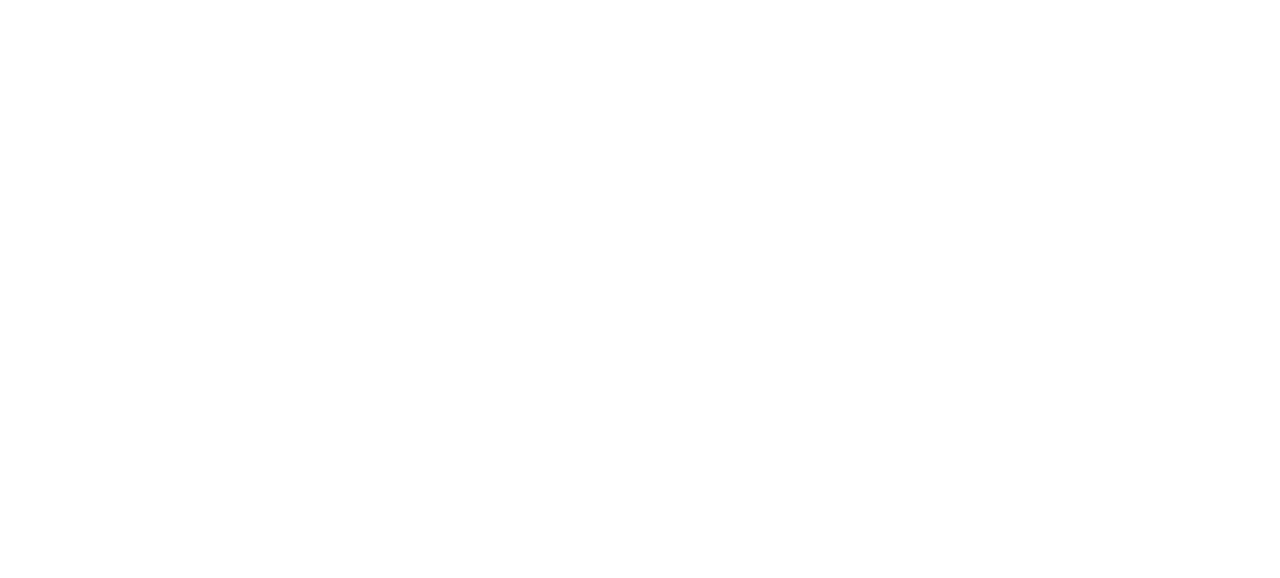
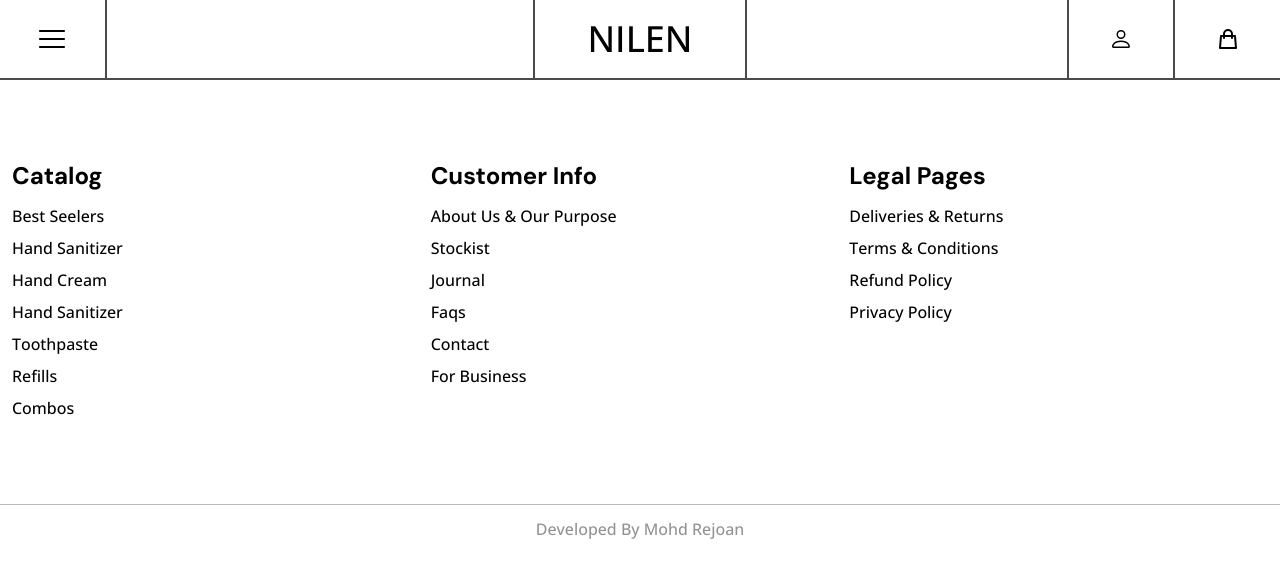
Before and after one commit to rejoan121615/NILEN-fullStack-e-commerce, a React (Vite) app in the folder front-end/: page / in a window 1280 px wide. Shown: the top 578 px of the page. Built offline with nearby package versions, Linux system fonts and the light colour scheme.

Commit message:
header complete and footer linksList created

```diff
--- a/front-end/index.html
+++ b/front-end/index.html
@@ -5,6 +5,12 @@
         <link rel="icon" type="image/svg+xml" href="/vite.svg" />
         <meta name="viewport" content="width=device-width, initial-scale=1.0" />
         <title>Vite + React</title>
+        <link rel="preconnect" href="https://fonts.googleapis.com" />
+        <link rel="preconnect" href="https://fonts.gstatic.com" crossorigin />
+        <link
+            href="https://fonts.googleapis.com/css2?family=DM+Sans:wght@500;700&family=Open+Sans:wght@500&display=swap"
+            rel="stylesheet"
+        />
     </head>
     <body>
         <div id="root"></div>
--- a/front-end/package.json
+++ b/front-end/package.json
@@ -10,9 +10,12 @@
   },
   "dependencies": {
     "react": "^18.2.0",
-    "react-dom": "^18.2.0"
+    "react-dom": "^18.2.0",
+    "react-icons": "^4.7.1",
+    "react-router-dom": "^6.5.0"
   },
   "devDependencies": {
+    "@tailwindcss/typography": "^0.5.8",
     "@types/react": "^18.0.24",
     "@types/react-dom": "^18.0.8",
     "@vitejs/plugin-react": "^2.2.0",
--- a/front-end/src/App.jsx
+++ b/front-end/src/App.jsx
@@ -1,13 +1,17 @@
-import { useState } from 'react'
+import { useState } from "react";
+import Header from "./Components/Elements/Header/Header";
+import Footer from "./Components/Elements/Footer/Footer";
 
 function App() {
+    const [name, setName] = useState();
 
+    return (
+        <div className="App prose ">
+            <Header />
 
-  return (
-    <div className="App">
-
-    </div>
-  )
+            <Footer />
+        </div>
+    );
 }
 
-export default App
+export default App;
--- /dev/null
+++ b/front-end/src/Components/Elements/Footer/Footer.jsx
@@ -0,0 +1,112 @@
+import React from "react";
+import SignupForUpdate from "../../Ui/SignupForUpdate/SignupForUpdate";
+import FooterLists from "./FooterLists";
+
+const Footer = () => {
+    const FooterData = [
+        {
+            title: "catalog",
+            child: [
+                {
+                    title: "Best Seelers",
+                    url: "best-seelers",
+                },
+                {
+                    title: "hand sanitizer",
+                    url: "hand-sanitizer",
+                },
+                {
+                    title: "hand cream",
+                    url: "hand-cream",
+                },
+                {
+                    title: "hand sanitizer",
+                    url: "hand-soap",
+                },
+                {
+                    title: "Toothpaste",
+                    url: "toothpaste",
+                },
+                {
+                    title: "refills",
+                    url: "refills",
+                },
+                {
+                    title: "combos",
+                    url: "combos",
+                },
+            ],
+        },
+        {
+            title: "customer info",
+            child: [
+                {
+                    title: "About us & our purpose",
+                    url: "about-us-&-our-purpose",
+                },
+                {
+                    title: "stockist",
+                    url: "stockist",
+                },
+                {
+                    title: "journal",
+                    url: "journal",
+                },
+                {
+                    title: "faqs",
+                    url: "faqs",
+                },
+                {
+                    title: "contact",
+                    url: "contact",
+                },
+                {
+                    title: "For Business",
+                    url: "for-business",
+                },
+            ],
+        },
+        {
+            title: "Legal Pages",
+            child: [
+                {
+                    title: "deliveries & returns",
+                    url: "deliveries-&-returns",
+                },
+                {
+                    title: "terms & conditions",
+                    url: "terms-&-conditions",
+                },
+                {
+                    title: "refund policy",
+                    url: "refund-policy",
+                },
+                {
+                    title: "privacy policy",
+                    url: "privacy-policy",
+                },
+            ],
+        },
+    ];
+
+    return (
+        <footer>
+            <div className=" py-20 container px-3">
+                {/* footer list  */}
+                <div className=" grid grid-cols-1 gap-y-5 sm:grid-cols-3 ">
+                    {FooterData.map((list, index) => {
+                        return <FooterLists key={index} {...list} />;
+                    })}
+                </div>
+            </div>
+            <div
+                className=" text-center py-3 border-t-[1px] border-stone-500
+             border-opacity-50 "
+            >
+                <p className=" text-c-ash opacity-60 ">Developed By Mohd Rejoan</p>
+            </div>
+        </footer>
+    );
+};
+
+export default Footer;
--- /dev/null
+++ b/front-end/src/Components/Elements/Footer/FooterLists.jsx
@@ -0,0 +1,23 @@
+import React from "react";
+import { Link } from "react-router-dom";
+
+const FooterLists = (props) => {
+    return (
+        <div>
+            <h6 className=" capitalize text-2xl mb-2 ">{props.title}</h6>{" "}
+            <ul>
+                {props.child.map((child, index) => {
+                    return (
+                        <li key={index} className=" capitalize py-1 ">
+                            <Link to={child.url}>
+                                {child.title}
+                            </Link>
+                        </li>
+                    );
+                })}
+            </ul>{" "}
+        </div>
+    );
+};
+
+export default FooterLists;
--- a/front-end/src/Components/Elements/Header/Header.jsx
+++ b/front-end/src/Components/Elements/Header/Header.jsx
@@ -0,0 +1,60 @@
+import React from "react";
+import { Link } from "react-router-dom";
+import { RxHamburgerMenu } from "react-icons/rx";
+import { BsPerson } from "react-icons/bs";
+import { HiOutlineShoppingBag } from "react-icons/hi";
+import Classess from "./Header.module.css";
+
+const Header = () => {
+    const Links = [{}];
+
+    return (
+        <header className=" border-b">
+            <nav className=" grid grid-cols-[100px_1fr_50px_50px] lg:grid-cols-[repeat(5,1fr)_2fr_repeat(5,1fr)] justify-between">
+                <div className=" lg:border-r">
+                    <button
+                        className={` p-3 lg:py-6 capitalize
+                    flex items-center justify-center
+                    h-full center lg:w-full `}
+                    >
+                        <RxHamburgerMenu className=" text-xl sm:text-2xl md:text-3xl text-black " />
+                    </button>
+                </div>
+
+                <Link
+                    to="/"
+                    className="w-full flex items-center justify-center h-full
+                              text-xl  lg:col-start-6
+                               sm:text-2xl md:text-3xl lg:border-x xl:text-4xl "
+                >
+                    NILEN
+                </Link>
+
+                {/* user area  */}
+                <div className=" col-start-3 col-end-5 grid grid-cols-2 lg:col-start-10 lg:col-end-12 ">
+                    <Link
+                        to="/profile"
+                        className={` py-2 lg:py-6 capitalize
+                                flex items-center justify-center
+                                lg:border-l h-full `}
+                    >
+                        <BsPerson className=" text-xl sm:text-2xl text-black " />
+                    </Link>
+                    <Link
+                        to="/cart"
+                        className={`  py-2 lg:py-6 capitalize
+                    flex items-center justify-center
+                    lg:border-l h-full `}
+                    >
+                        <HiOutlineShoppingBag className=" text-xl sm:text-2xl text-black " />
+                    </Link>
+                </div>
+            </nav>
+        </header>
+    );
+};
+
+export default Header;
+
+// font-family: 'DM Sans', sans-serif;
+// font-family: 'Open Sans', sans-serif;
--- /dev/null
+++ b/front-end/src/Components/Elements/Header/Header.module.css
@@ -0,0 +1,4 @@
+.brand {
+  @apply w-full flex items-center justify-center h-full
+    text-3xl  ;
+}
--- /dev/null
+++ b/front-end/src/Components/Ui/SignupForUpdate/SignupForUpdate.jsx
@@ -0,0 +1,9 @@
+import React from 'react'
+
+const SignupForUpdate = () => {
+  return (
+    <div>SignupForUpdate</div>
+  )
+}
+
+export default SignupForUpdate
--- a/front-end/src/index.css
+++ b/front-end/src/index.css
@@ -1,3 +1,34 @@
 @tailwind base;
 @tailwind components;
 @tailwind utilities;
+
+@layer base {
+    p,
+    a,
+    span {
+        @apply font-medium text-black;
+        font-family: "Open Sans", sans-serif;
+    }
+    h1,
+    h2,
+    h3,
+    h4,
+    h5,
+    h6 {
+        @apply font-bold text-black;
+        font-family: "DM Sans", sans-serif;
+    }
+}
+
+@layer components {
+    .display-1 {
+        @apply text-6xl uppercase;
+    }
+    .center {
+        @apply flex items-center justify-center;
+    }
+
+    .container {
+        @apply mx-auto;
+    }
+}
--- a/front-end/src/main.jsx
+++ b/front-end/src/main.jsx
@@ -1,10 +1,13 @@
-import React from 'react'
-import ReactDOM from 'react-dom/client'
-import App from './App'
-import './index.css'
+import React from "react";
+import ReactDOM from "react-dom/client";
+import App from "./App";
+import "./index.css";
+import { BrowserRouter } from "react-router-dom";
 
-ReactDOM.createRoot(document.getElementById('root')).render(
-  <React.StrictMode>
-    <App />
-  </React.StrictMode>
-)
+ReactDOM.createRoot(document.getElementById("root")).render(
+    <React.StrictMode>
+        <BrowserRouter>
+            <App />
+        </BrowserRouter>
+    </React.StrictMode>
+);
--- a/front-end/tailwind.config.cjs
+++ b/front-end/tailwind.config.cjs
@@ -2,7 +2,23 @@
 module.exports = {
     content: ["./index.html", "./src/**/*.{js,ts,jsx,tsx}"],
     theme: {
-        extend: {},
+        extend: {
+            screens: {
+                xs: "450",
+            },
+            colors: {
+                "c-red": "#E16950",
+                "c-purple": "#B59EBF",
+                "c-yellow": "#E9AF28",
+                "c-black": "#131213",
+                "c-ash": "#4d4a4b",
+            },
+            borderWidth: {
+                DEFAULT: "2px",
+            },
+            borderColor: {
+                DEFAULT: "#4d4a4b",
+            },
+        },
     },
-    plugins: [],
 };
```
Also changed, not shown: 1 other file (tests, documents, lock files or other folders). Lines whose indentation alone changed are shown as unchanged.
